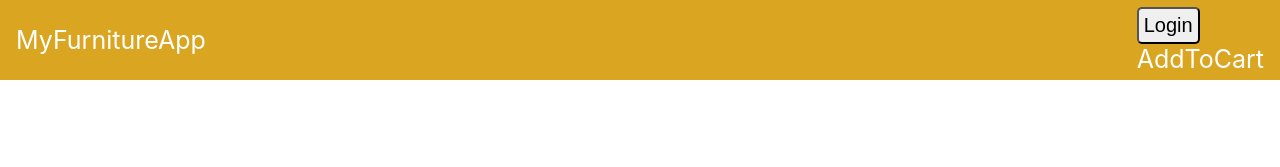
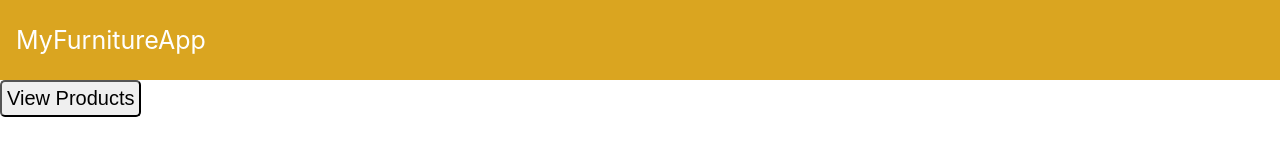
Before and after one commit to gideonlangat98/Furniture-Booking, a React (Create React App) app: page / in a window 1280 px wide. Shown: the top 167 px of the page. Built offline with nearby package versions, Linux system fonts and the light colour scheme; data requests are answered from the project's data file.

Commit message:
add state to viewing products button

```diff
--- a/src/App.js
+++ b/src/App.js
@@ -1,17 +1,19 @@
 import './App.css';
-import React from "react";
+import React, {useState} from "react";
 import NavBar from './Components/NavBar';
 import FurnitureList from './Components/FurnitureList';
 import Login from './Components/Login';
 import FurnitureForm from './Components/FurnitureForm';
 import HomePage from "./Components/HomePage"
 
+
 function App() {
+  const [show, setShow] = useState(true)
   return (
     <div>
-      <NavBar />
+      <NavBar setShow={setShow}/>
       <HomePage />
-      <FurnitureList />
+      {show ? <FurnitureList /> : "Furniture"}
       <FurnitureForm />
       <Login />
     </div>
--- a/src/Components/Furniture.js
+++ b/src/Components/Furniture.js
@@ -19,4 +19,4 @@ function Furniture({furniture, handleClick}) {
   )
 }
 
-export default Furniture
+export default Furniture;
--- a/src/Components/NavBar.js
+++ b/src/Components/NavBar.js
@@ -1,18 +1,23 @@
 import React from 'react'
 
-function NavBar() {
+function NavBar({setShow}) {
   return (
+
     <div>
-         <div className='navbar--wrapper'>
+         <div className='navbar--wrapper' onClick={() => setShow(false)}>
           <div>MyFurnitureApp</div>
+          </div>
           <div className='rightbar-wrapper'>
+            <span>
+            <i class="fa fa-shopping-cart" aria-hidden="true"></i>
+            </span>
             <div>
-            <button className='login'>Login</button>
+            <button className='login' onClick={() => setShow(true)}>View Products</button>
             </div>
             <div>
-            <div>AddToCart</div>
+            {/* <div>AddToCart</div> */}
             </div>
-          </div>
+
         </div>
 
     </div>
```
